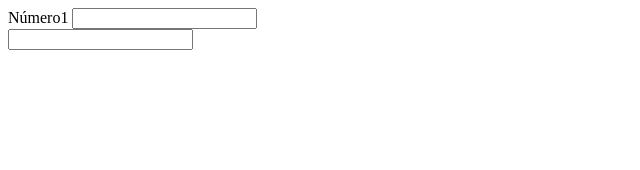
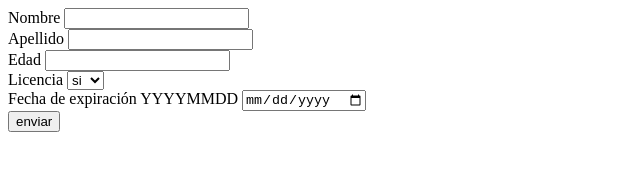
Before and after one commit to arodrigo7/acamica-estructuraejerc1, a plain HTML site: page index.html in a window 1280 px wide. Shown: the whole page, without its empty margins (0-640 px from the left). Drawn offline with Linux system fonts and the light colour scheme.

Commit message:
actualice index y agregue js

```diff
--- /dev/null
+++ b/cuenta.js
@@ -0,0 +1,43 @@
+function permisoconducir(){
+
+    let nombre = document.getElementById("Nombre").value;
+    console.log(nombre);
+    let apellido=document.getElementById("Apellido").value;
+    console.log(apellido);
+    let edad= parseInt(document.getElementById("Edad").value);
+    console.log(edad);
+    //let licencia=licencia.options[licencia.selectIndex].value
+    let licencia=document.getElementById("licencia").value;
+    //licencia=licencia.toString();
+    console.log(licencia);
+    var fecha_input = document.getElementById("fecha").value;
+    console.log(fecha_input);
+    var f=new Date();
+    console.log(f);
+
+    var mes=(f.getMonth()+1).toString();
+    if (mes.length <=1){
+        mes="0"+mes;
+    }
+    console.log(mes);
+
+    var dia=f.getDate();
+    console.log(dia);
+    var fechaActual = f.getFullYear()+"-"+mes+"-"+dia;
+    console.log(fechaActual);
+
+    if (nombre =="" || apellido =="" || edad ==""){
+    alert("debe completar todo el formulario")
+    }
+        else if (edad<18){
+        alert("es menor de 18");
+
+        }else if (licencia=="no"){
+        alert("No tiene licencia");
+            }else if (fecha_input<fechaActual){
+                alert("su licencia expiro");
+            }else{
+                alert("el señor: "+nombre+" "+apellido+ " está habilitado")
+            }
+
+        }
--- a/index.html
+++ b/index.html
@@ -3,15 +3,33 @@
 <head>
     <meta charset="UTF-8">
     <meta http-equiv="X-UA-Compatible" content="IE=edge">
-    <meta name="viewport" content="width=, initial-scale=1.0">
+    <meta name="viewport" content= "width=device-width, initial-scale=1.0">
     <title>Estructura</title>
+    <script src="cuenta.js "></script>
 </head>
 <body>
-<form action="" method="get"></form>
-<label for="numero1">Número1</label>
-<input type="number" name="numero1" id="numero1">
-<br>
-<input type="number" name="numero2" id="numero2">
+    <form action="" method="get"></form>
+    <label for="">Nombre</label>
+    <input type="text" name="nombre" id="Nombre">
+    <br>
+    <label for="Apellido">Apellido</label>
+    <input type="text" name="apellido" id="Apellido">
+    <br>
+    <label for="Edad">Edad</label>
+    <input type="number" name="edad" id="Edad">
+    <br>
+    <label for="licencia">Licencia</label>
+    <select name="licencia" id="licencia"> hola
+        <option value="si">si</option>
+        <option value="no">no</option>
+    </select>
+    <br>
+    <label for="fecha">Fecha de expiración YYYYMMDD</label>
+    <input type="date" name="fecha" id="fecha">
+
+    <br>
+    <input type="submit" onclick="permisoconducir()" value="enviar">
+
 
 </body>
 </html>
```
